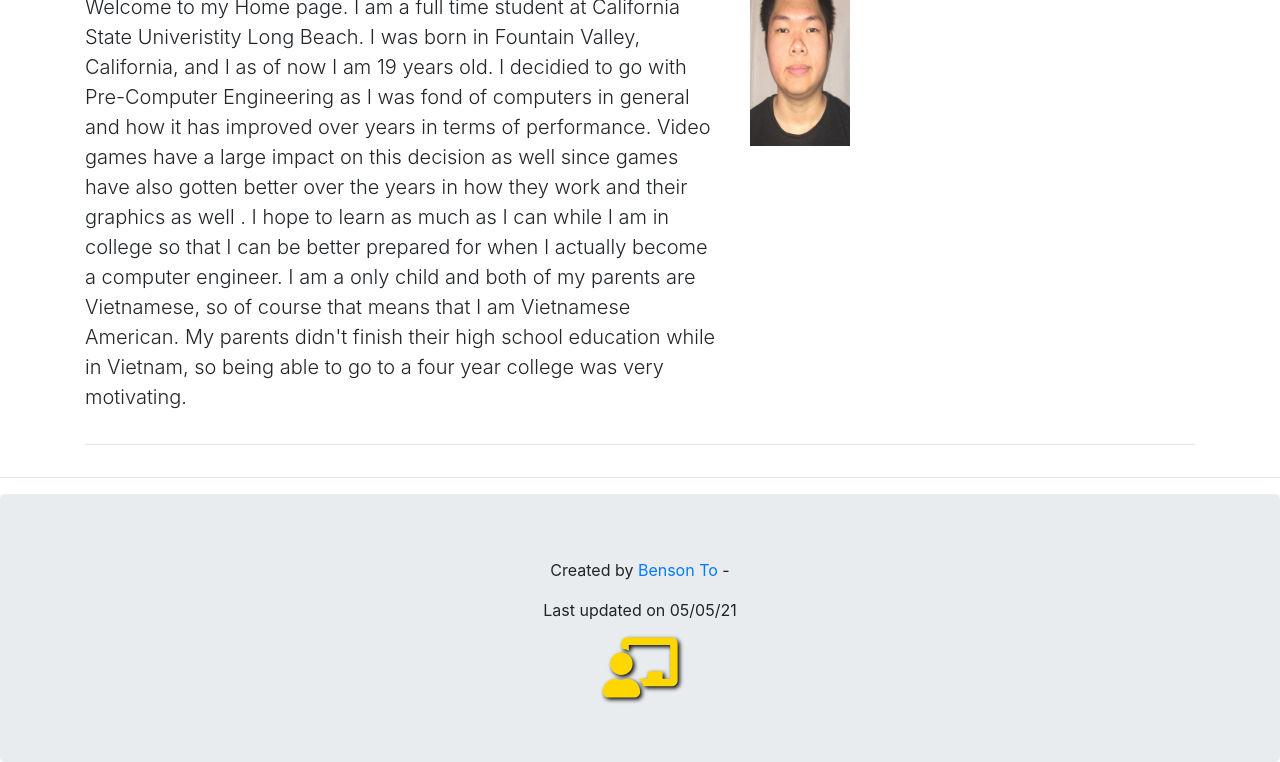
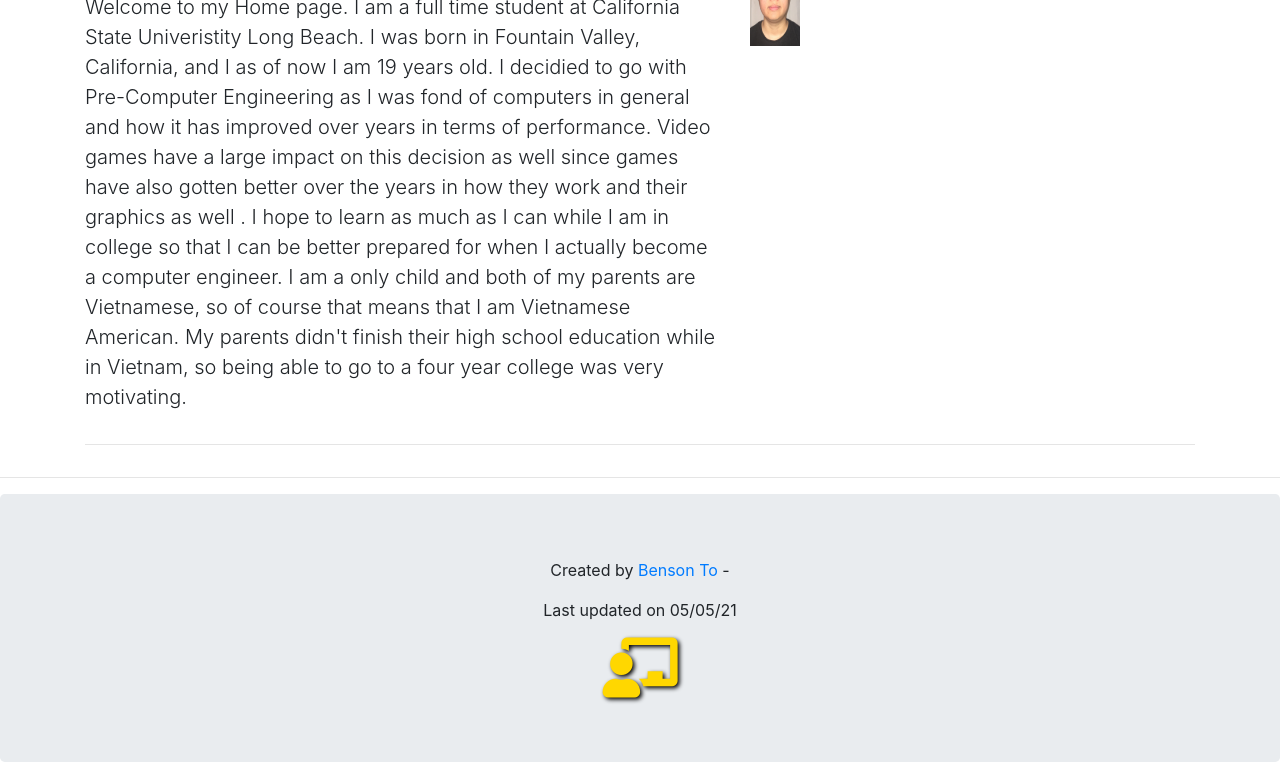
Before and after one commit to bensonto/bootstrap, a plain HTML site: page index.html in a window 1280 px wide. Shown: the part 353-1115 px from the top of the page. Drawn offline with nearby package versions, Linux system fonts and the light colour scheme.

Commit message:
Update index.html

```diff
--- a/index.html
+++ b/index.html
@@ -34,7 +34,7 @@
 I am a only child and both of my parents are Vietnamese, so of course that means that I am Vietnamese American. My parents didn't finish their high school education while in Vietnam, so being able to go to a four year college was very motivating. </p>
       </div>
       <div class="col-md-5">
-        <img src="bensonto.jpg" width="100" height="200">
+        <img src="bensonto.jpg" width="50" height="100">
 
       </div>
     </div>
```
